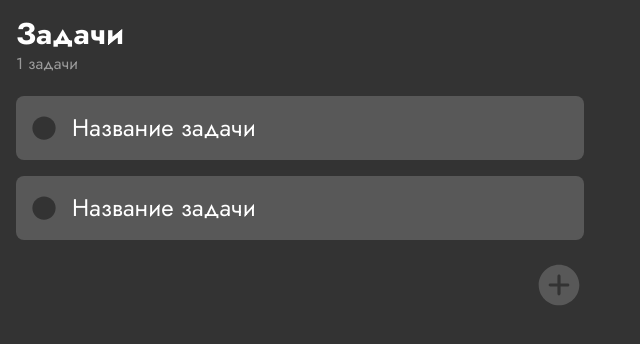
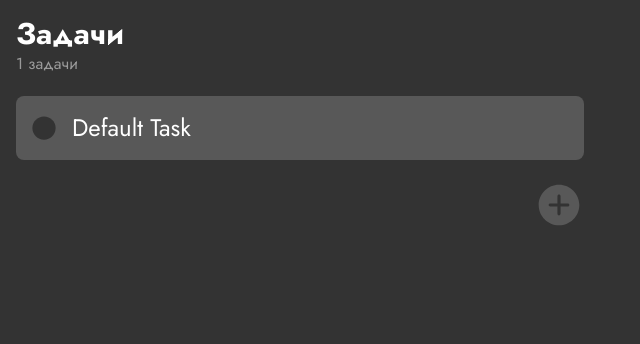
Before and after one commit to AndBelkin/todo-app, a React (Vite) app: page / in a window 1280 px wide. Shown: the top 344 px of the page, without its empty margins (0-640 px from the left). Built offline with nearby package versions, Linux system fonts and the light colour scheme.

Commit message:
render TodoItems

```diff
--- a/src/app/feature/todoApp/todoAppSlice.ts
+++ b/src/app/feature/todoApp/todoAppSlice.ts
@@ -13,7 +13,7 @@ export interface Todos {
 
 const initialState: TodoAppSlice = {
   isAdd: false,
-  todos: [{ id: 0, title: "", isDone: false }],
+  todos: [{ id: 0, title: "Default Task", isDone: false }],
 };
 
 export const todoAppSlice = createSlice({
--- a/src/components/todoApp/ItemsContainer.tsx
+++ b/src/components/todoApp/ItemsContainer.tsx
@@ -14,16 +14,18 @@ const ItemsContainer: FC = () => {
       return <p className="header-subtitle">{todos.length} задачи</p>;
     }
   };
+  const renderItems = () => {
+    return todos.map((item, key) => {
+      return <TodoItems item={item} key={key} />;
+    });
+  };
   return (
     <div className="items-container">
       <header className="header">
         <h1 className="header-title">Задачи</h1>
         {renderCountItems()}
       </header>
-      <main className="main">
-        <TodoItems />
-        <TodoItems />
-      </main>
+      <main className="main">{renderItems()}</main>
       <footer className="footer">
         {!isOpen ? (
           <IoIosAddCircle
--- a/src/components/todoApp/TodoItems.tsx
+++ b/src/components/todoApp/TodoItems.tsx
@@ -1,12 +1,17 @@
 import { FC } from "react";
 import { FaCircle } from "react-icons/fa";
 import "../../styles/TodoItems.css";
+import { Todos } from "../../app/feature/todoApp/todoAppSlice";
 
-const TodoItems: FC = () => {
+interface TodoItemsProps {
+  item: Todos;
+}
+
+const TodoItems: FC<TodoItemsProps> = ({ item }: TodoItemsProps) => {
   return (
     <div className="todo-items">
       <FaCircle className="todo-items-done" />
-      <p className="todo-items-title">Название задачи</p>
+      <p className="todo-items-title">{item.title}</p>
     </div>
   );
 };
```
